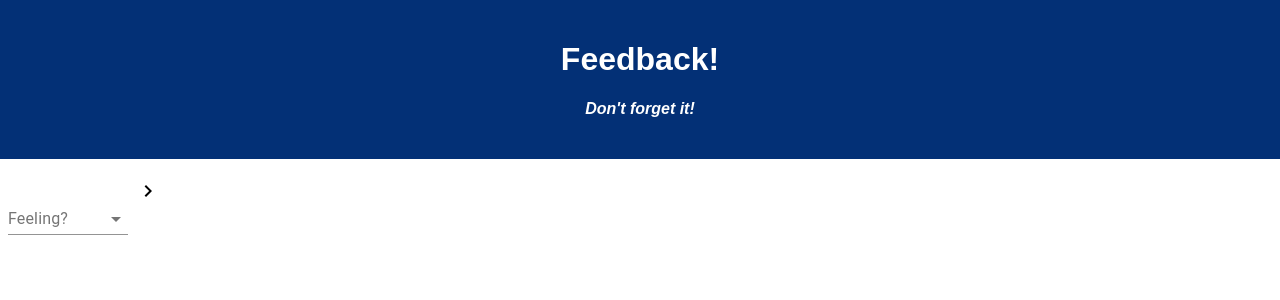
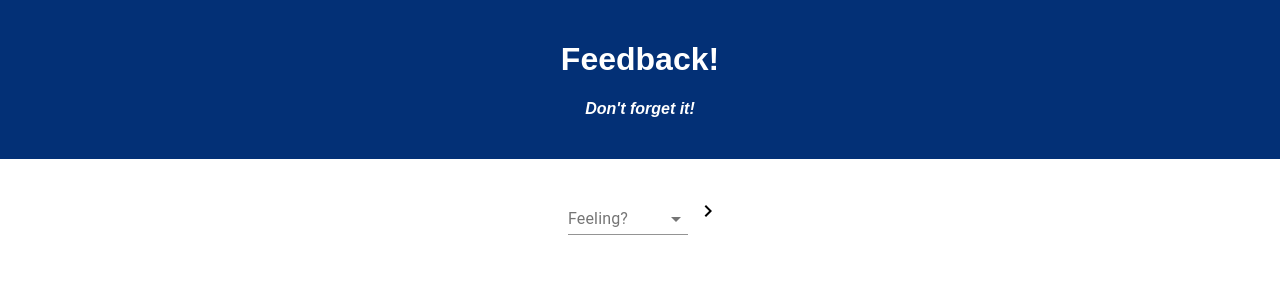
Before and after one commit to jkkelley/weekend-redux-feedback-loop, a React (Create React App) app: page /admin in a window 1280 px wide. Shown: the top 300 px of the page. Built offline with nearby package versions, Linux system fonts and the light colour scheme.

Commit message:
moved Textfield inputs to center.

```diff
--- a/src/components/App/App.jsx
+++ b/src/components/App/App.jsx
@@ -16,6 +16,7 @@ import Understanding from "../Understanding/Understanding";
 function App() {
   return (
     <Router>
+      <div className="margin-app">
         <Route path="/" exact>
           <Header />
           <Feeling />
@@ -32,6 +33,7 @@ function App() {
           <Header />
           <Comments />
         </Route>
+      </div>
       <Route path="/review">
         <ReviewFeedBack />
       </Route>
--- a/src/components/Comments/Comments.jsx
+++ b/src/components/Comments/Comments.jsx
@@ -2,7 +2,9 @@ import { useHistory } from "react-router-dom";
 import { useDispatch, useSelector } from "react-redux";
 import { useState } from "react";
 
-import "./Comments.css"
+import "../Feeling/Feeling.css";
+
+import "./Comments.css";
 
 // Material UI
 import { makeStyles } from "@material-ui/core/styles";
@@ -22,7 +24,6 @@ const useStyles = makeStyles((theme) => ({
     "& > *": {
       margin: theme.spacing(1),
       width: "ch",
-
     },
   },
 }));
@@ -60,6 +61,7 @@ function Comments() {
     history.push("/support");
   };
   return (
+    <div className="feeling-container">
       <div className="form-container">
         <form className={classes.root} noValidate autoComplete="off">
           <TextField
@@ -72,6 +74,7 @@ function Comments() {
           <NavigateNextIcon onClick={handleSubmit} />
         </form>
       </div>
+    </div>
   );
 }
 
--- /dev/null
+++ b/src/components/Feeling/Feeling.css
@@ -0,0 +1,5 @@
+.feeling-container {
+  display: flex;
+  justify-content: center;
+  align-items: center;
+}
--- a/src/components/Feeling/Feeling.jsx
+++ b/src/components/Feeling/Feeling.jsx
@@ -1,3 +1,5 @@
+import "./Feeling.css"
+
 import { useHistory } from "react-router-dom";
 import { useDispatch } from "react-redux";
 import { useState } from "react";
@@ -59,7 +61,7 @@ function Feeling() {
     }
   };
   return (
-    <>
+    <div className="feeling-container">
       {!errorState ? (
         <>
           <FormControl className={classes.formControl}>
@@ -91,7 +93,7 @@ function Feeling() {
         </>
       )}
       <NavigateNextIcon onClick={handleSubmit} />
-    </>
+    </div>
   );
 }
 
--- a/src/components/Support/Support.jsx
+++ b/src/components/Support/Support.jsx
@@ -1,6 +1,8 @@
 import { useHistory } from "react-router-dom";
 import { useDispatch, useSelector } from "react-redux";
 import { useState } from "react";
+
+import "../Feeling/Feeling.css";
 
 // Material UI
 import { makeStyles } from "@material-ui/core/styles";
@@ -68,7 +70,7 @@ function Support() {
     history.push("/understanding");
   };
   return (
-    <>
+    <div className="feeling-container">
       {!errorState ? (
         <FormControl className={classes.formControl}>
           <InputLabel id="demo-simple-select-label">Support?</InputLabel>
@@ -80,7 +82,6 @@ function Support() {
             <MenuItem value={1}>1</MenuItem>
           </Select>
         </FormControl>
-
       ) : (
         <>
           <FormControl className={classes.formControl} error>
@@ -100,7 +101,7 @@ function Support() {
       )}
       <NavigateBeforeIcon onClick={handleBack} />
       <NavigateNextIcon onClick={handleSubmit} />
-    </>
+    </div>
   );
 }
 
--- a/src/components/Understanding/Understanding.jsx
+++ b/src/components/Understanding/Understanding.jsx
@@ -2,6 +2,7 @@ import { useHistory } from "react-router-dom";
 import { useDispatch, useSelector } from "react-redux";
 import { useState } from "react";
 import "./Understanding.css";
+import "../Feeling/Feeling.css"
 
 // Material UI
 import { makeStyles } from "@material-ui/core/styles";
@@ -69,7 +70,8 @@ function Understanding() {
     history.push("/");
   };
   return (
-    <>
+    <div className="feeling-container">
+
       {!errorState ? (
         <FormControl className={classes.formControl}>
           <InputLabel id="demo-simple-select-label">Understanding?</InputLabel>
@@ -100,7 +102,7 @@ function Understanding() {
       )}
       <NavigateBeforeIcon onClick={handleBack} />
       <NavigateNextIcon onClick={handleSubmit} />
-    </>
+    </div>
   );
 }
 
```
Also changed, not shown: src/components/App/App.css (line endings or trailing spaces), src/components/ReviewFeedBack/ReviewFeedBack.css (added). Lines whose indentation alone changed are shown as unchanged.
